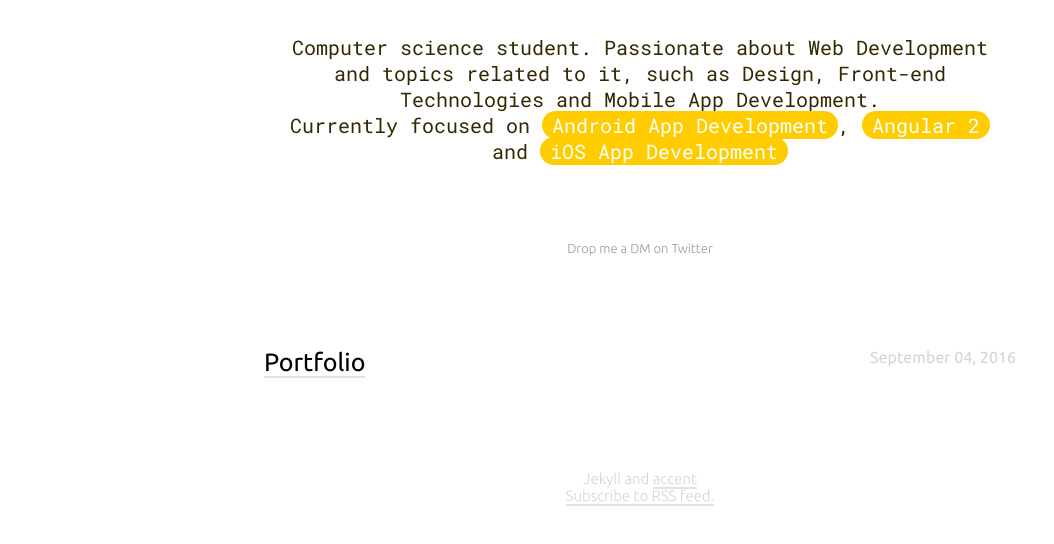
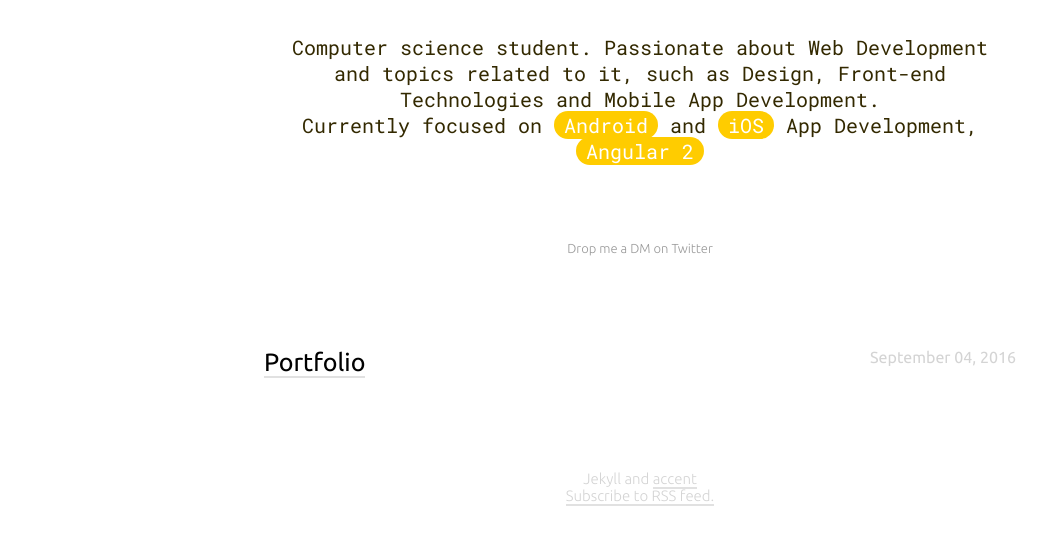
Before and after one commit to rkhunter/rkhunter.github.io, a plain HTML site: page index.html in a window 1280 px wide. Shown: the part 382-926 px from the top of the page, without its empty margins (0-1054 px from the left). Drawn offline with nearby package versions, Linux system fonts and the light colour scheme.

Commit message:
Updated intro

```diff
--- a/index.html
+++ b/index.html
@@ -61,7 +61,7 @@
 
             </h2>
             <p style="margin-top: 30px;">
-                Computer science student. Passionate about Web Development and topics related to it, such as Design, Front-end Technologies and Mobile App Development. <br> Currently focused on <span>Android App Development</span>, <span>Angular 2</span> and <span>iOS App Development</span>
+                Computer science student. Passionate about Web Development and topics related to it, such as Design, Front-end Technologies and Mobile App Development. <br> Currently focused on <span>Android</span> and <span>iOS</span> App Development, <span>Angular 2</span>
 
             </p>
         </div>
```
